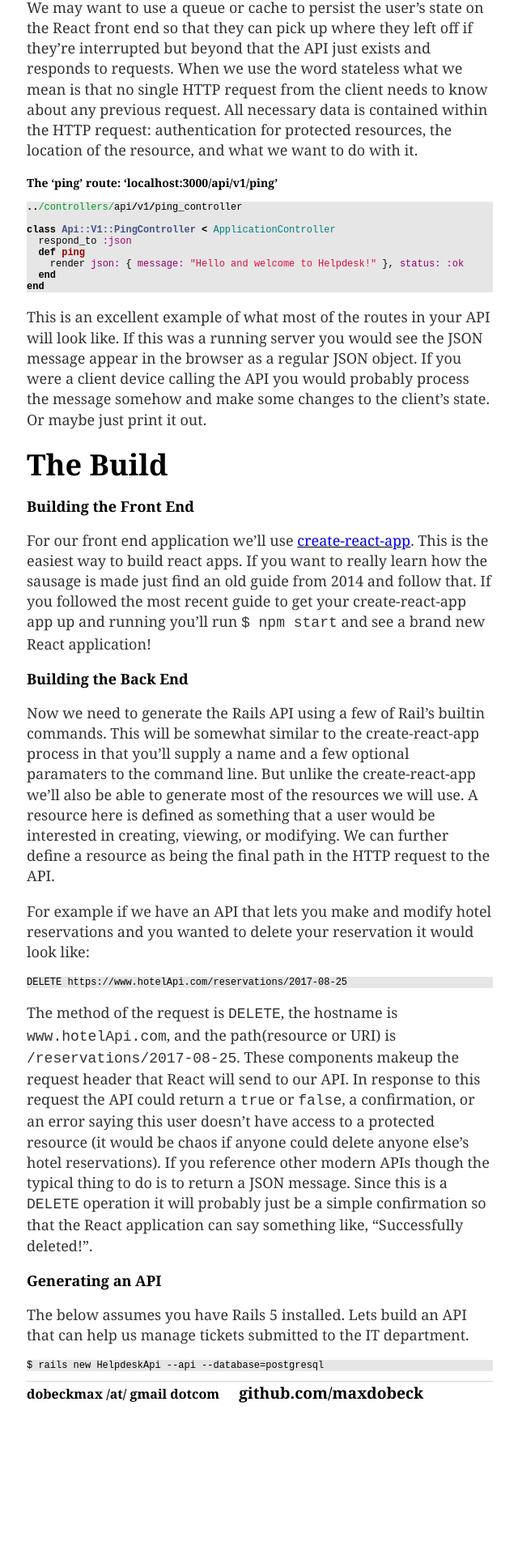
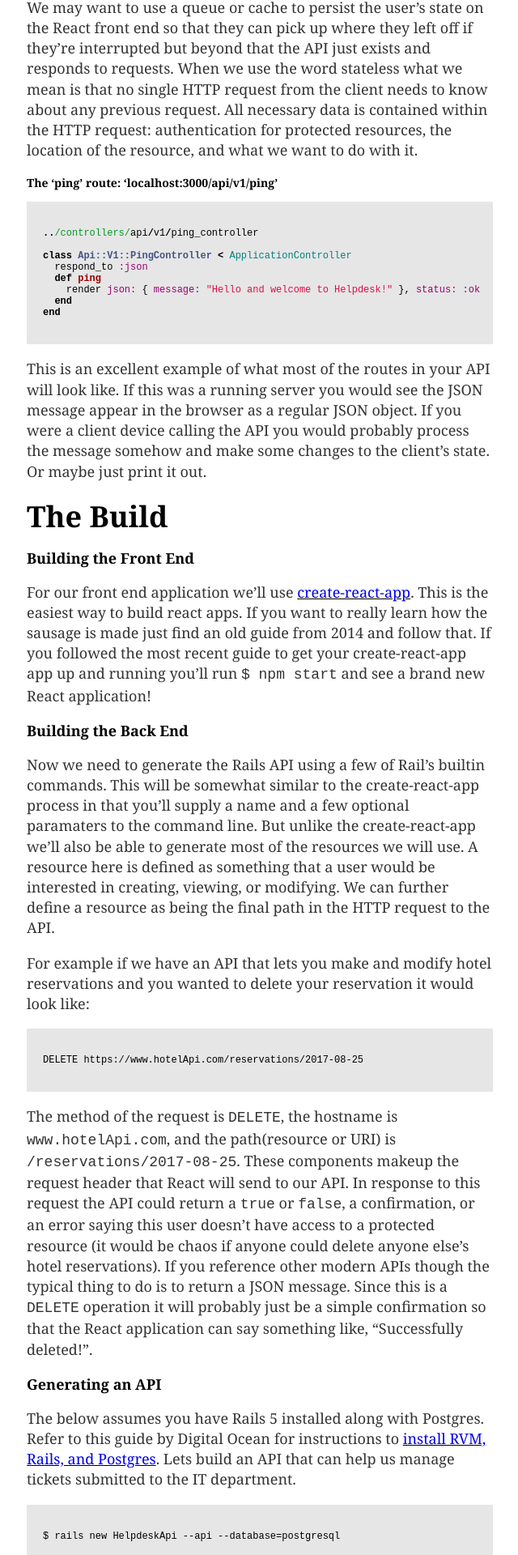
Before and after one commit to maxdobeck/maxdobeck.github.io, a Jekyll site: the page built from _posts/2017-08-11-create-react-app-w-rails-api.md, in a window 1280 px wide. Shown: the part 1391-3311 px from the top of the page at 81% size, without its empty margins (319-959 px from the left). Built offline with Jekyll 4.4.1, drawn with Linux system fonts in a browser that asks for light colours; before the commit the page ends 3184 px from its top, so only the background shows below that; some of the changed text lies outside the part shown.

Commit message:
Added css padding to highlights.  Added to post data.

````diff
--- a/_posts/2017-08-11-create-react-app-w-rails-api.md
+++ b/_posts/2017-08-11-create-react-app-w-rails-api.md
@@ -52,8 +52,10 @@ DELETE https://www.hotelApi.com/reservations/2017-08-25
 The method of the request is `DELETE`, the hostname is `www.hotelApi.com`, and the path(resource or URI) is `/reservations/2017-08-25`.  These components makeup the request header that React will send to our API.  In response to this request the API could return a `true` or `false`, a confirmation, or an error saying this user doesn't have access to a protected resource (it would be chaos if anyone could delete anyone else's hotel reservations).  If you reference other modern APIs though the typical thing to do is to return a JSON message.  Since this is a `DELETE` operation  it will probably just be a simple confirmation so that the React application can say something like, "Successfully deleted!".
 
 ## Generating an API ##
-The below assumes you have Rails 5 installed.  Lets build an API that can help us manage tickets submitted to the IT department.
+The below assumes you have Rails 5 installed along with Postgres.  Refer to this guide by Digital Ocean for instructions to [install RVM, Rails, and Postgres](https://www.digitalocean.com/community/tutorials/how-to-setup-ruby-on-rails-with-postgres).  Lets build an API that can help us manage tickets submitted to the IT department.
 
 ```
 $ rails new HelpdeskApi --api --database=postgresql
 ```
+
+To test that he server was built correctly lets turn the server on with `$ rails s`.  Then navigate to `localhost:3000` in your browser.  If you see a hello message from Rails you'll know that your API server was generated and is now actively responding to requests.  In the terminal you can see the responses
--- a/css/main.css
+++ b/css/main.css
@@ -9,6 +9,7 @@ footer ul li a{
 }
 .highlight {
     background-color: #f2f2f2;
+    padding: 10px;
 }
 pre.highlight {
     overflow-y: scroll;
````
